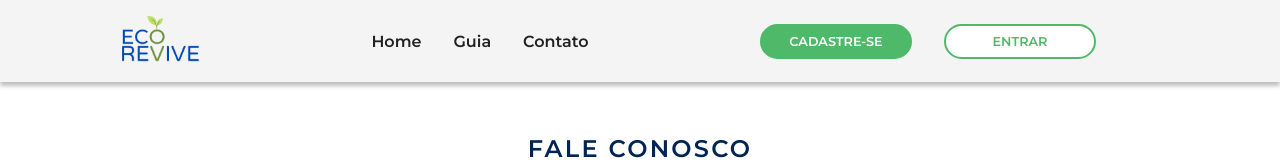
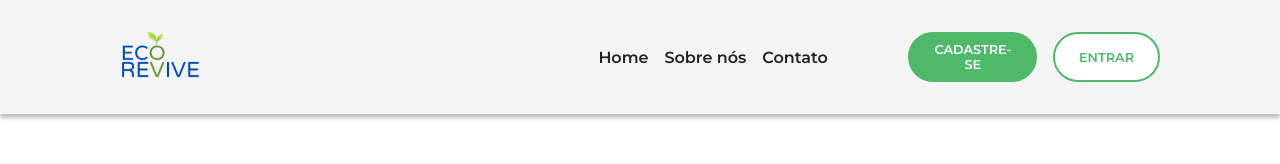
Before and after one commit to dEgito/EcoRevive, a React (Create React App) app in the folder eco-revive/: page / in a window 1280 px wide. Shown: the top 164 px of the page. Built offline with nearby package versions, Linux system fonts and the light colour scheme.

Commit message:
fix (navbar): corrige bug de responsividade e adiciona menu suspenso

```diff
--- a/eco-revive/src/components/navbar/index.js
+++ b/eco-revive/src/components/navbar/index.js
@@ -1,22 +1,47 @@
-import Button from "../button"
-import { Container, BtnContainer } from "./style";
-
+import Button from "../button";
+import {
+  Container,
+  BtnContainer,
+  HamburgerIcon,
+  Menu,
+  MenuItem,
+  MenuLink,
+} from "./style";
+import React, { useState } from "react";
 import Logo from "../../assets/Logo-nav.png";
 
 function Navbar() {
+  const [isOpen, setIsOpen] = useState(false);
+
+  const toggleMenu = () => {
+    setIsOpen(!isOpen);
+  };
   return (
     <Container>
       <img src={Logo} />
+      {/* LEMBRETE: CHAMAR ICON */}
+      <HamburgerIcon onClick={toggleMenu}>
+        <i className={`fa ${isOpen ? "fa-times" : "fa-bars"}`} />
+      </HamburgerIcon>
+
+      <Menu isOpen={isOpen}>
         <div>
-        <a>Home</a>
-        <a>Guia</a>
-        <a>Contato</a>
+          <MenuItem>
+            <MenuLink href="#">Home</MenuLink>
+          </MenuItem>
+          <MenuItem>
+            <MenuLink href="#">Sobre nós</MenuLink>
+          </MenuItem>
+          <MenuItem>
+            <MenuLink href="#">Contato</MenuLink>
+          </MenuItem>
         </div>
 
         <BtnContainer>
           <Button type="primary">Cadastre-se</Button>
           <Button type="secundary">Entrar</Button>
         </BtnContainer>
+      </Menu>
     </Container>
   );
 }
--- a/eco-revive/src/components/navbar/style.js
+++ b/eco-revive/src/components/navbar/style.js
@@ -6,13 +6,15 @@ export const Container = styled.div`
   align-items: center;
   justify-content: space-between;
   padding: 1rem 7.5rem;
-  //padding: 0 7.5rem; LEMBRETE: rever responsividade
 
   font-family: Montserrat, sans-serif;
 
   background: #f4f4f4;
   box-shadow: 0px 4px 4px 0px rgba(0, 0, 0, 0.25);
 
+  @media (max-width: 768px) {
+    padding: 1rem 2.5rem;
+  }
   img {
     width: 100%;
     max-width: 80px;
@@ -20,7 +22,7 @@ export const Container = styled.div`
 
   div {
     display: flex;
-    gap: 2rem;
+    gap: 1rem;
   }
 
   a {
@@ -40,4 +42,51 @@ export const BtnContainer = styled.div`
   gap: 1rem;
   width: 100%;
   max-width: 25rem;
+
+  @media (max-width: 768px) {
+    flex-direction: column;
+    gap: 0rem;
+  }
 `;
+
+export const HamburgerIcon = styled.div`
+  cursor: pointer;
+  display: none;
+
+  @media (max-width: 1000px) {
+    display: block;
+    width: 16px;
+    height: 16px;
+    background-color: #ffffff;
+  }
+`;
+
+export const Menu = styled.ul`
+  display: flex;
+  flex-direction: row;
+  align-items: center;
+  gap: 4rem;
+  list-style: none;
+
+  @media (max-width: 1000px) {
+    display: ${({ isOpen }) => (isOpen ? "flex" : "none")};
+    flex-direction: column;
+    position: absolute;
+    top: 70px;
+    right: 0.5rem;
+    background-color: #f4f4f4;
+    box-shadow: 0px 4px 4px 0px rgba(0, 0, 0, 0.25);
+    padding: 1rem;
+  }
+
+  div {
+    width: 100%;
+  }
+`;
+
+export const MenuItem = styled.li``;
+
+export const MenuLink = styled.a`
+  color: #fff;
+  text-decoration: none;
+`;
--- /dev/null
+++ b/eco-revive/src/components/navbar/testeIndex.js
@@ -0,0 +1,82 @@
+import React, { useState } from 'react';
+import styled from 'styled-components';
+
+const Navbar = styled.nav`
+  display: flex;
+  align-items: center;
+  justify-content: space-between;
+  padding: 1rem;
+  background-color: #333;
+  color: #fff;
+`;
+
+const Logo = styled.span`
+  font-size: 1.5rem;
+`;
+
+const HamburgerIcon = styled.div`
+  cursor: pointer;
+  display: none;
+
+  @media (max-width: 768px) {
+    display: block;
+    width: 16px;
+  height: 16px;
+  background-color: #ffffff;
+  }
+`;
+
+const Menu = styled.ul`
+  display: flex;
+  list-style: none;
+
+  @media (max-width: 768px) {
+    display: ${({ isOpen }) => (isOpen ? 'flex' : 'none')};
+    flex-direction: column;
+    position: absolute;
+    top: 70px;
+    right: 1rem;
+    background-color: #444;
+    padding: 1rem;
+  }
+`;
+
+const MenuItem = styled.li`
+  margin-bottom: 1rem;
+`;
+
+const MenuLink = styled.a`
+  color: #fff;
+  text-decoration: none;
+`;
+
+const MenuHamburguer = () => {
+  const [isOpen, setIsOpen] = useState(false);
+
+  const toggleMenu = () => {
+    setIsOpen(!isOpen);
+  };
+
+  return (
+    <Navbar>
+      <Logo>Logo</Logo>
+      <HamburgerIcon onClick={toggleMenu}>
+        <i className={`fa ${isOpen ? 'fa-times' : 'fa-bars'}`} />
+      </HamburgerIcon>
+
+      <Menu isOpen={isOpen}>
+        <MenuItem>
+          <MenuLink href="#">Home</MenuLink>
+        </MenuItem>
+        <MenuItem>
+          <MenuLink href="#">About</MenuLink>
+        </MenuItem>
+        <MenuItem>
+          <MenuLink href="#">Contact</MenuLink>
+        </MenuItem>
+      </Menu>
+    </Navbar>
+  );
+};
+
+export default MenuHamburguer;
--- a/eco-revive/src/pages/contactUs/contact.js
+++ b/eco-revive/src/pages/contactUs/contact.js
@@ -1,5 +1,6 @@
 import Input from "../../components/input";
 import Navbar from "../../components/navbar";
+import MenuHamburguer from "../../components/navbar/testeIndex";
 import TopGreenWave from "../../components/TopGreenWave";
 import ColaboratorSection from "../../components/colaboratorSection/colaboratorSection";
 import Copyright from "../../components/copyright/copyright";
@@ -10,7 +11,7 @@ function ContactUs() {
   return (
     <Container>
       <Navbar />
-
+      {/* <MenuHamburguer /> */}
       <Section>
         <h2>Fale Conosco</h2>
         <p>Queremos ouvir suas perguntas e sugestões.</p>
```
Lines whose indentation alone changed are shown as unchanged.
